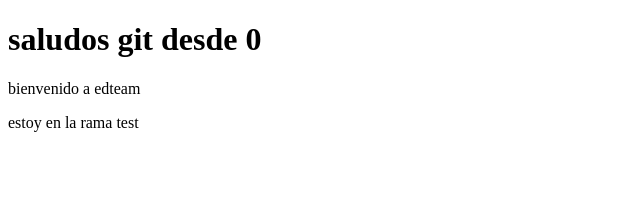
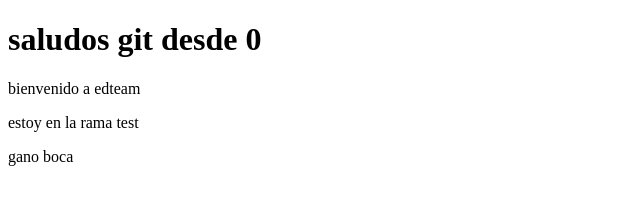
Before and after one commit to pabloboca/practicando-git, a plain HTML site: page index.html in a window 1280 px wide. Shown: the full height of the page, 0-640 px from the left. Drawn offline with Linux system fonts and the light colour scheme.

Commit message:
Primer commit desde VS code

```diff
--- a/index.html
+++ b/index.html
@@ -11,5 +11,6 @@
     <section>
         <p>estoy en la rama test</p>
     </section>
+    <p>gano boca</p>
 </body>
 </html>
```
Also changed, not shown: 1 other file.
